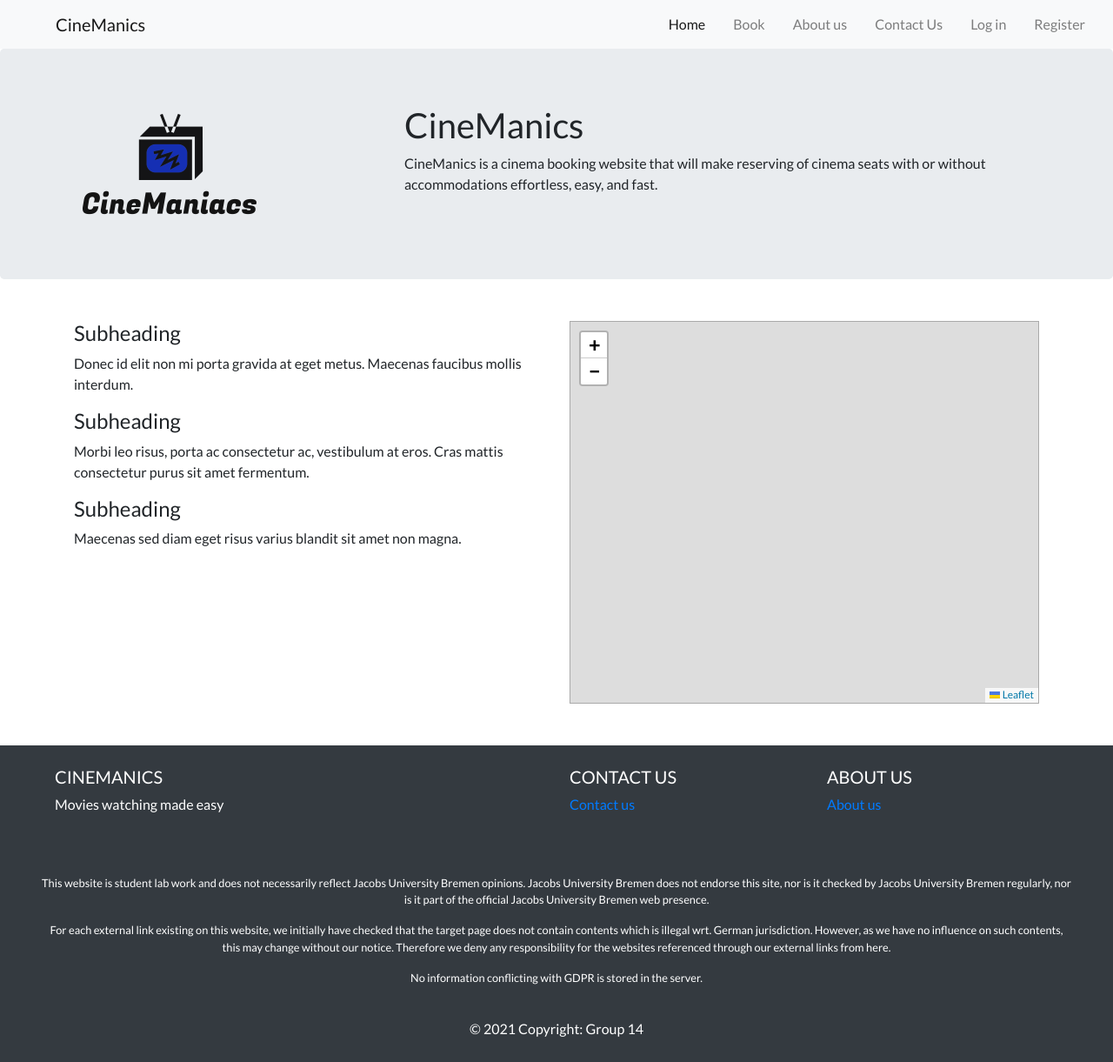
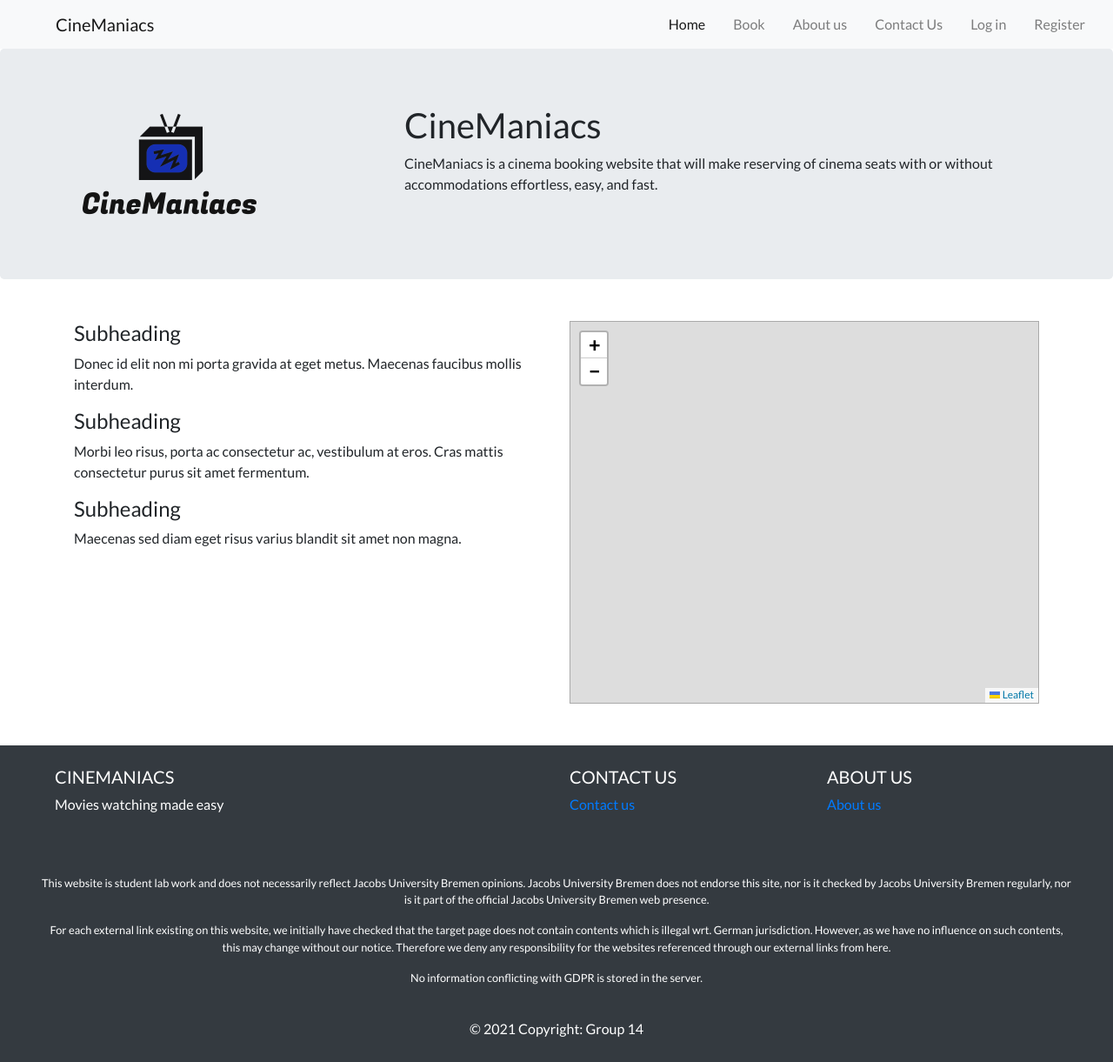
Before and after one commit to blen-assefa/DBWS, a PHP site: page / in a window 1280 px wide. Shown: the whole page at 87% size. Run offline with PHP 8.4, Linux system fonts and the light colour scheme; some libraries are stand-ins or nearby versions.

Commit message:
Name changed

```diff
--- a/about.php
+++ b/about.php
@@ -40,8 +40,8 @@ if (!isset($_SESSION["loggedin"]) || $_SESSION["loggedin"] !== true) {
                     <img src="img/logo.png" class="img-fluid">
                 </div>
                 <div class="col-12 col-sm-8">
-                    <h1>CineManics</h1>
-                    <p>CineManics is a cinema booking website that will make reserving of cinema seats
+                    <h1>CineManiacs</h1>
+                    <p>CineManiacs is a cinema booking website that will make reserving of cinema seats
                         with or without accommodations effortless, easy, and fast.</p>
                 </div>
 
--- a/contact-us.php
+++ b/contact-us.php
@@ -40,8 +40,8 @@ if (!isset($_SESSION["loggedin"]) || $_SESSION["loggedin"] !== true) {
                     <img src="img/logo.png" class="img-fluid">
                 </div>
                 <div class="col-12 col-sm-8">
-                    <h1>CineManics</h1>
-                    <p>CineManics is a cinema booking website that will make reserving of cinema seats
+                    <h1>CineManiacs</h1>
+                    <p>CineManiacs is a cinema booking website that will make reserving of cinema seats
                         with or without accommodations effortless, easy, and fast.</p>
                 </div>
             </div>
--- a/footer.php
+++ b/footer.php
@@ -11,7 +11,7 @@
     <div class="col-md-6 mt-md-0 mt-3">
 
       <!-- Content -->
-      <h5 class="text-uppercase">CineManics</h5>
+      <h5 class="text-uppercase">CineManiacs</h5>
       <p>Movies watching made easy</p>
 
     </div>
--- a/header.php
+++ b/header.php
@@ -4,7 +4,7 @@
     <button class="navbar-toggler" type="button" data-toggle="collapse" data-target="#navbarToggler" aria-controls="navbarToggler" aria-expanded="false" aria-label="Toggle navigation">
         <span class="navbar-toggler-icon"></span>
     </button>
-    <a class="navbar-brand px-5" href="#">CineManics</a>
+    <a class="navbar-brand px-5" href="#">CineManiacs</a>
 
     <div class="collapse navbar-collapse" id="navbarToggler">
         <ul class="navbar-nav ml-auto mt-2 mt-lg-0">
--- a/index.php
+++ b/index.php
@@ -43,8 +43,8 @@ if (!isset($_SESSION["loggedin"]) || $_SESSION["loggedin"] !== true) {
                     <img src="img/logo.png" class="img-fluid">
                 </div>
                 <div class="col-12 col-sm-8">
-                    <h1>CineManics</h1>
-                    <p>CineManics is a cinema booking website that will make reserving of cinema seats
+                    <h1>CineManiacs</h1>
+                    <p>CineManiacs is a cinema booking website that will make reserving of cinema seats
                         with or without accommodations effortless, easy, and fast.</p>
                 </div>
 
```
